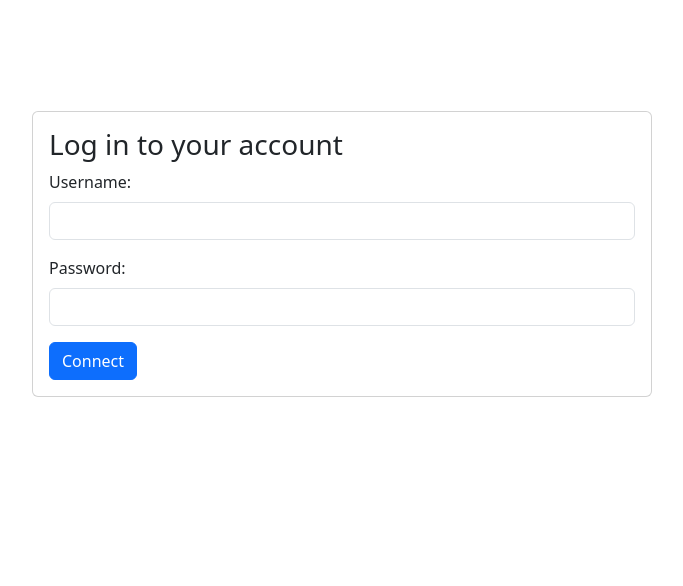
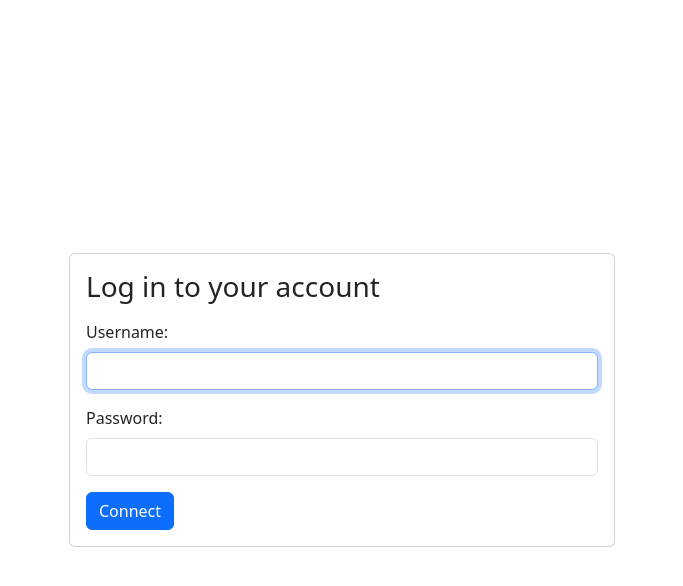
Before and after one commit to mauyz/digital-banking-react-frontend, a React (Vite) app: page /login in a window 1280 px wide. Shown: the top 586 px of the page, without its empty margins (298-981 px from the left). Built offline with nearby package versions, Linux system fonts and the light colour scheme.

Commit message:
update Login component

```diff
--- a/src/components/Login.jsx
+++ b/src/components/Login.jsx
@@ -1,6 +1,6 @@
 import React, { useState } from 'react'
 import { useNavigate } from 'react-router-dom';
-import { login } from '../app/app';
+import { login } from '../app/auth_service';
 
 export default function Login() {
 
@@ -8,6 +8,8 @@ export default function Login() {
 
     const [username, setUsername] = useState('');
     const [password, setPassword] = useState('');
+
+    const [error, setError] = useState();
 
     const handleUsernameChange = (e) => {
         const newValue = e.target.value;
@@ -21,29 +23,30 @@ export default function Login() {
 
     const handleLoginSubmit = (e) => {
         e.preventDefault();
-        login({username: username, password: password})
+        login({ username: username, password: password })
             .then((response => {
                 const data = response.data;
                 localStorage.setItem('accessToken', data.accessToken);
                 navigate("/")
             }))
             .catch((error) => {
-        console.log(error);
+                setError(error.message);
             })
     }
 
     return (
-        <div className='p-1 m-1' style={{ height: '500px' }}>
-            <div className='row d-flex justify-content-center align-items-center' style={{ height: '100%' }}>
+        <div className='container vh-100'>
+            <div className='row d-flex justify-content-center align-items-center h-100'>
                 <div className='col-md-6'>
                     <div className='card'>
                         <div className='card-body'>
-                            <h3>Log in to your account</h3>
+                            <h3 className='mb-3'>Log in to your account</h3>
                             <form onSubmit={handleLoginSubmit}>
                                 <div className='mb-3'>
                                     <label className='form-label'>Username:</label>
                                     <input
                                         type='text'
+                                        autoFocus="true"
                                         value={username}
                                         onChange={handleUsernameChange}
                                         className='form-control' />
@@ -56,7 +59,11 @@ export default function Login() {
                                         onChange={handlePasswordChange}
                                         className='form-control' />
                                 </div>
-
+                                {error &&
+                                    <div className='mb-1 text-center'>
+                                        <span className='text-danger'>{error}</span>
+                                    </div>
+                                }
                                 <button type='submit' className='btn btn-primary' >Connect</button>
                             </form>
                         </div>
```
Lines whose indentation alone changed are shown as unchanged.
